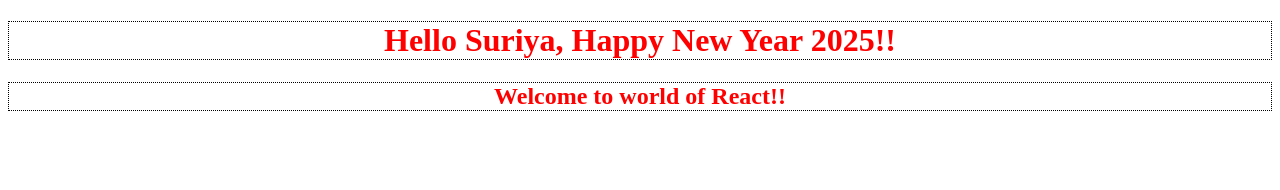
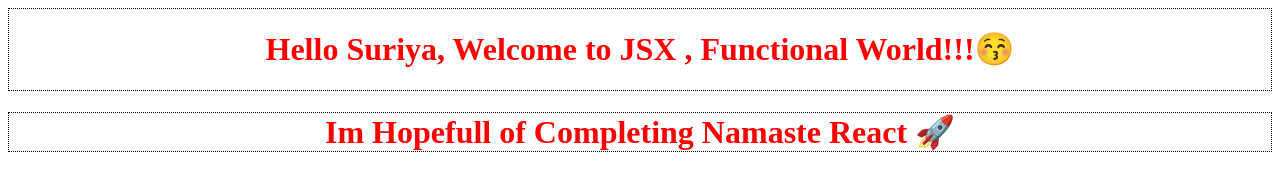
Before and after one commit to SuriyaKumarD/React, a React app: page / in a window 1280 px wide. Built offline with nearby package versions, Linux system fonts and the light colour scheme.

Commit message:
jsx,functional Component implementation

```diff
--- a/app.js
+++ b/app.js
@@ -45,11 +45,26 @@
     React.createElement(
       "h1",
       { id: "heading" },
-      "Hello Suriya, Happy New Year 2025!!"
+      "Hello Suriya🚀, Happy New Year 2025!!"
     ),
     React.createElement("h2", { id: "heading" }, "Welcome to world of React!!"),
   ])
 );
+const jsxValue = <h1 id="heading">Hello Suriya🚀 Welcome to JSX World!!!</h1>;
+const root = ReactDOM.createRoot(document.getElementById("root1"));
 
-const root = ReactDOM.createRoot(document.getElementById("root1"));
-root.render(parents);
+//functional React Component
+
+const Title = () => (
+  <div id="heading">
+    <h1> Hello Suriya, Welcome to JSX , Functional World!!!😚</h1>
+  </div>
+);
+const Heading = () => (
+  <div id="container">
+    <Title />
+    <h1 className="heading">Im Hopefull of Completing Namaste React 🚀</h1>
+  </div>
+);
+
+root.render(<Heading />);
--- a/index.css
+++ b/index.css
@@ -1,4 +1,5 @@
-#heading {
+#heading,
+.heading {
   color: red;
   text-align: center;
   border: 1px dotted black;
--- a/package.json
+++ b/package.json
@@ -4,6 +4,8 @@
   "description": "My First React App for NamasteREACT",
   "main": "app.js",
   "scripts": {
+    "start": "parcel index.html",
+    "build": "parcel build index.html",
     "test": "jest"
   },
   "repository": {
```
